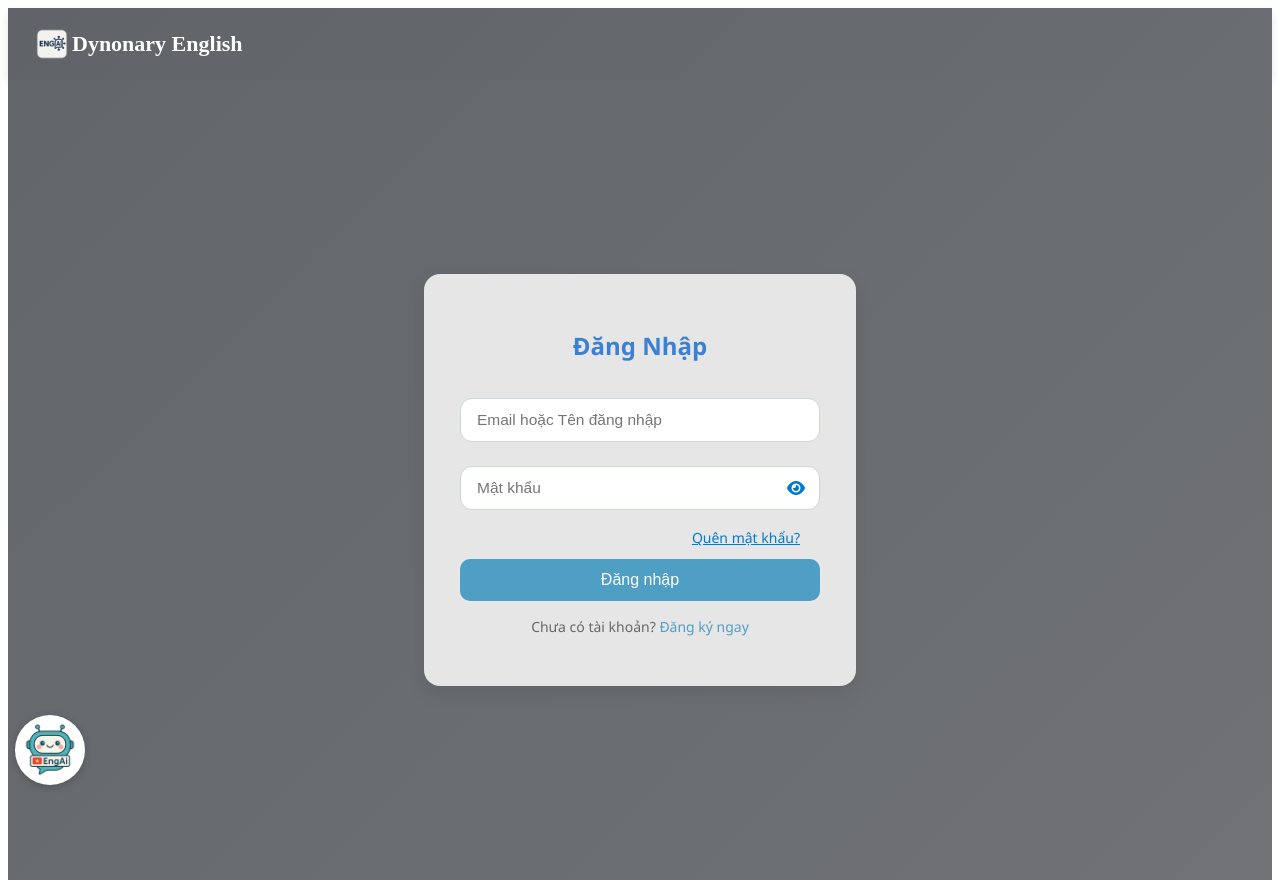
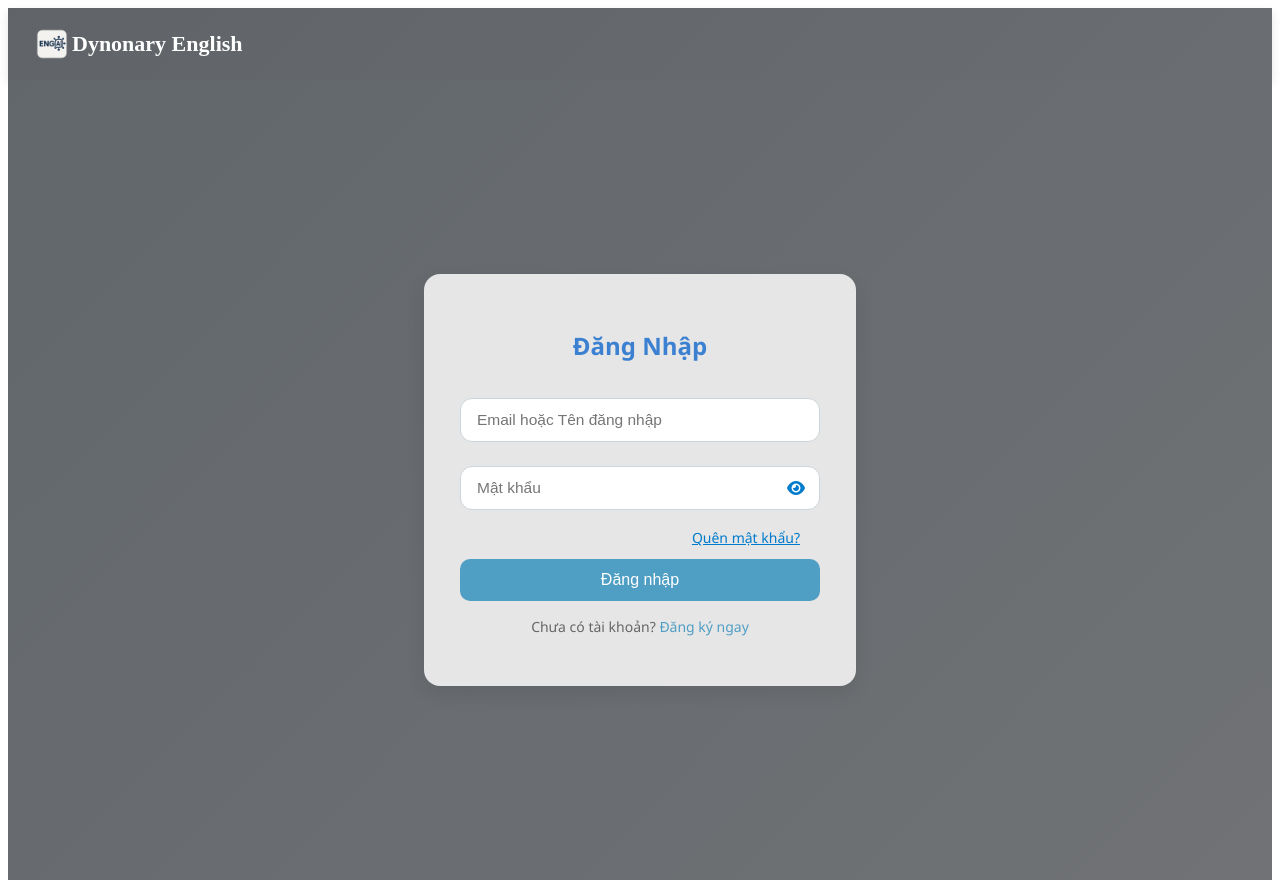
Before and after one commit to dutch25/EnglishTutor, a Vue app in the folder frontend/: page / in a window 1280 px wide. Built offline with nearby package versions, Linux system fonts and the light colour scheme.

Commit message:
Hide chat login + reg

```diff
--- a/frontend/src/App.vue
+++ b/frontend/src/App.vue
@@ -14,7 +14,7 @@ export default {
   computed: {
     showChatBot() {
       // Ẩn ChatBot ở /login và /register
-      return !["/login", "/register"].includes(this.$route.path);
+      return !["Login", "Register"].includes(this.$route.name);
     }
   }
 };
```
